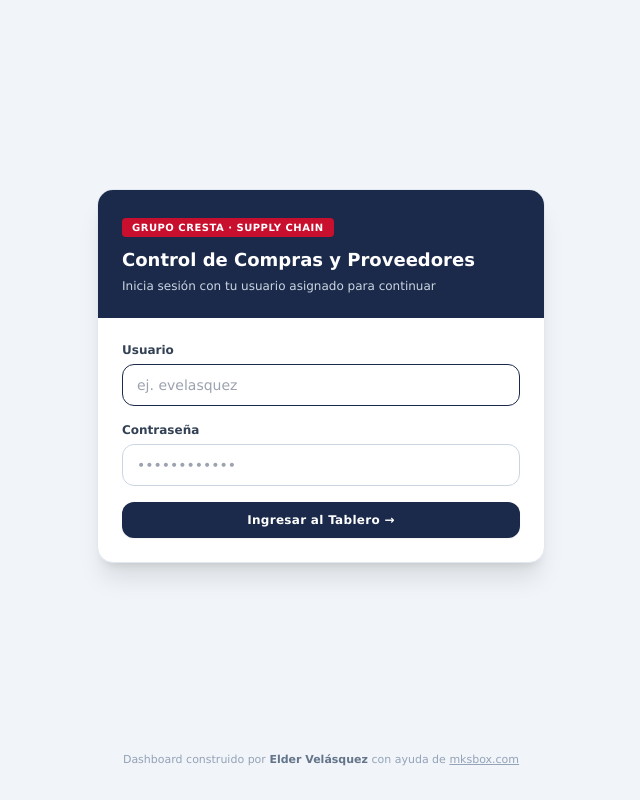
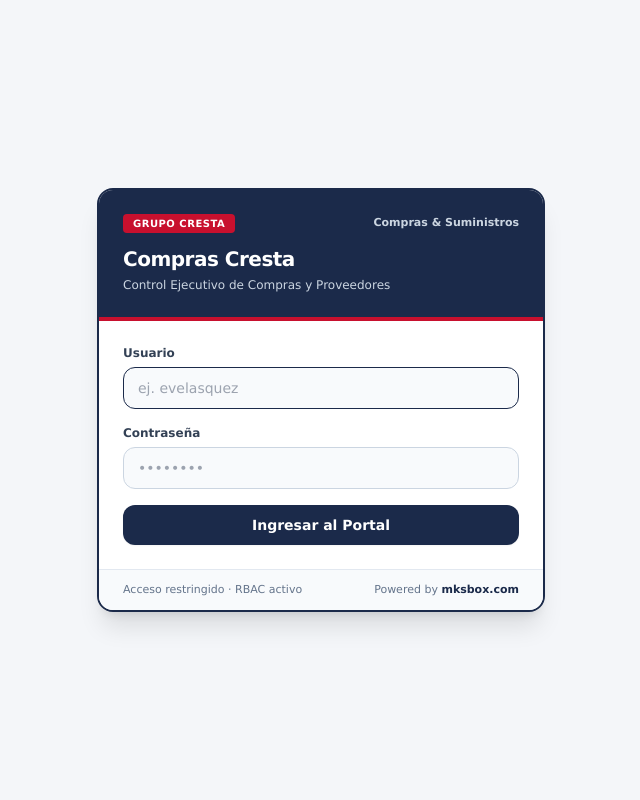
Before and after one commit to MilkshakeGT/compras-cresta, a PHP site: page /views/login.php in a window 1280 px wide. Shown: the whole page, without its empty margins (319-959 px from the left). Run offline with PHP 8.4, Linux system fonts and the light colour scheme; some libraries are stand-ins or nearby versions.

Commit message:
Revise login page layout and PWA settings
Updated the login page title and added PWA configuration. Enhanced the layout and improved accessibility features.

```diff
--- a/views/login.php
+++ b/views/login.php
@@ -3,98 +3,107 @@
 <head>
     <meta charset="UTF-8">
     <meta name="viewport" content="width=device-width, initial-scale=1.0">
-    <title>Acceso · Control de Compras y Proveedores · Grupo Cresta</title>
+    <title>Compras Cresta · Acceso al Portal</title>
+
+    <!-- Configuración Progressive Web App (PWA) -->
+    <link rel="manifest" href="manifest.json">
+    <meta name="theme-color" content="#1B2A4A">
+    <meta name="mobile-web-app-capable" content="yes">
+    <meta name="apple-mobile-web-app-capable" content="yes">
+    <meta name="apple-mobile-web-app-status-bar-style" content="black-translucent">
+    <meta name="apple-mobile-web-app-title" content="Compras">
+    <link rel="icon" type="image/png" sizes="192x192" href="assets/pwa/icon-192.png">
+    <link rel="apple-touch-icon" href="assets/pwa/icon-192.png">
+
+    <script>
+        if (localStorage.getItem('cresta_theme') === 'dark') {
+            document.documentElement.classList.add('dark');
+        }
+    </script>
+
     <script src="https://cdn.tailwindcss.com"></script>
     <script>
         tailwind.config = {
+            darkMode: 'class',
             theme: {
                 extend: {
+                    fontFamily: {
+                        sans: ['Verdana', 'Geneva', 'Tahoma', 'sans-serif'],
+                    },
                     colors: {
                         cresta: {
-                            navy: '#1B2A4A',
-                            blue: '#264073',
-                            red: '#C8102E',
-                            light: '#F8FAFC'
+                            navy:  '#1B2A4A',
+                            blue:  '#264073',
+                            red:   '#C8102E',
+                            slate: '#F4F6F9',
+                            ink:   '#0F172A'
                         }
                     }
                 }
             }
-        };
+        }
     </script>
-    <style>
-        body { font-family: Verdana, Geneva, sans-serif; }
-    </style>
 </head>
-<body class="min-h-screen bg-slate-100 flex flex-col justify-between p-4">
+<body class="bg-cresta-slate dark:bg-gray-950 text-cresta-ink dark:text-gray-100 min-h-screen flex flex-col items-center justify-center p-4 antialiased">
 
-    <div class="flex-1 flex items-center justify-center">
-        <div class="w-full max-w-md bg-white border border-slate-200 rounded-2xl shadow-xl overflow-hidden">
+    <div class="w-full max-w-md bg-white dark:bg-gray-900 border-2 border-cresta-navy dark:border-gray-800 rounded-2xl shadow-xl overflow-hidden">
         <!-- Encabezado Corporativo -->
-            <div class="bg-cresta-navy px-6 py-6 text-white">
-                <span class="inline-block px-2.5 py-0.5 text-[10px] font-bold rounded bg-cresta-red tracking-wider uppercase">
-                    GRUPO CRESTA · SUPPLY CHAIN
+        <div class="bg-cresta-navy px-6 py-6 text-white border-b-4 border-cresta-red">
+            <div class="flex items-center justify-between">
+                <span class="inline-block px-2.5 py-0.5 text-[10px] font-bold tracking-wider uppercase bg-cresta-red text-white rounded">
+                    GRUPO CRESTA
                 </span>
-                <h1 class="text-lg font-bold mt-2">Control de Compras y Proveedores</h1>
-                <p class="text-xs text-slate-300 mt-1">Inicia sesión con tu usuario asignado para continuar</p>
+                <span class="text-[11px] text-slate-300 font-semibold">Compras &amp; Suministros</span>
+            </div>
+            <h1 class="text-xl font-bold mt-3 tracking-tight">Compras Cresta</h1>
+            <p class="text-xs text-slate-300 mt-1">Control Ejecutivo de Compras y Proveedores</p>
         </div>
 
-            <!-- Formulario de Autenticación -->
-            <form method="POST" class="p-6 space-y-4">
+        <!-- Formulario de Acceso -->
+        <form method="POST" action="" class="p-6 space-y-4">
             <?php if (!empty($loginError)): ?>
-                    <div class="p-3 rounded-xl bg-red-50 border border-red-200 text-xs text-cresta-red font-semibold">
-                        <?= htmlspecialchars($loginError) ?>
+                <div class="p-3 rounded-xl bg-red-50 dark:bg-red-950/60 border border-red-200 dark:border-red-800 text-xs text-cresta-red dark:text-red-300 font-semibold">
+                    <?= htmlspecialchars((string)$loginError) ?>
                 </div>
             <?php endif; ?>
 
             <div>
-                    <label for="login_username" class="block text-xs font-bold text-slate-700 mb-1.5">
+                <label for="login_username" class="block text-xs font-bold text-slate-700 dark:text-gray-300 mb-1.5">
                     Usuario
                 </label>
-                    <input
-                        id="login_username"
-                        name="login_username"
-                        type="text"
-                        required
-                        autofocus
-                        autocomplete="username"
+                <input id="login_username" name="login_username" type="text" required autocomplete="username" autofocus
+                    placeholder="ej. evelasquez"
                     value="<?= htmlspecialchars((string)($_POST['login_username'] ?? '')) ?>"
-                        placeholder="ej. evelasquez"
-                        class="w-full px-3.5 py-2.5 text-sm border border-slate-300 rounded-xl focus:outline-none focus:border-cresta-navy"
-                    >
+                    class="w-full px-3.5 py-2.5 rounded-xl border border-slate-300 dark:border-gray-700 bg-slate-50 dark:bg-gray-800 text-sm text-slate-900 dark:text-white focus:outline-none focus:border-cresta-navy dark:focus:border-sky-400">
             </div>
 
             <div>
-                    <label for="login_password" class="block text-xs font-bold text-slate-700 mb-1.5">
+                <label for="login_password" class="block text-xs font-bold text-slate-700 dark:text-gray-300 mb-1.5">
                     Contraseña
                 </label>
-                    <input
-                        id="login_password"
-                        name="login_password"
-                        type="password"
-                        required
-                        autocomplete="current-password"
-                        placeholder="••••••••••••"
-                        class="w-full px-3.5 py-2.5 text-sm border border-slate-300 rounded-xl focus:outline-none focus:border-cresta-navy"
-                    >
+                <input id="login_password" name="login_password" type="password" required autocomplete="current-password"
+                    placeholder="••••••••"
+                    class="w-full px-3.5 py-2.5 rounded-xl border border-slate-300 dark:border-gray-700 bg-slate-50 dark:bg-gray-800 text-sm text-slate-900 dark:text-white focus:outline-none focus:border-cresta-navy dark:focus:border-sky-400">
             </div>
 
-                <button
-                    type="submit"
-                    class="w-full py-2.5 px-4 rounded-xl bg-cresta-navy hover:bg-cresta-blue text-white text-xs font-bold tracking-wide transition shadow-sm"
-                >
-                    Ingresar al Tablero →
+            <button type="submit"
+                class="w-full py-2.5 px-4 rounded-xl bg-cresta-navy hover:bg-cresta-blue dark:bg-cresta-red dark:hover:opacity-90 text-white font-bold text-sm transition shadow-sm cursor-pointer">
+                Ingresar al Portal
             </button>
         </form>
+
+        <div class="px-6 py-3 bg-slate-50 dark:bg-gray-950 border-t border-slate-200 dark:border-gray-800 text-[11px] text-slate-500 dark:text-gray-400 flex items-center justify-between">
+            <span>Acceso restringido · RBAC activo</span>
+            <span>Powered by <a href="https://mksbox.com" target="_blank" rel="noopener noreferrer" class="font-semibold text-cresta-navy dark:text-indigo-400 hover:underline">mksbox.com</a></span>
         </div>
     </div>
 
-    <!-- Footer con créditos -->
-    <footer class="py-4 text-center">
-        <p class="text-[11px] text-slate-400">
-            Dashboard construido por <span class="font-semibold text-slate-500">Elder Velásquez</span> con ayuda de
-            <a href="https://mksbox.com" target="_blank" rel="noopener noreferrer" class="underline hover:text-cresta-navy">mksbox.com</a>
-        </p>
-    </footer>
-
+    <script>
+        if ('serviceWorker' in navigator) {
+            window.addEventListener('load', () => {
+                navigator.serviceWorker.register('./sw.js').catch(() => {});
+            });
+        }
+    </script>
 </body>
 </html>
```
Lines whose indentation alone changed are shown as unchanged.
